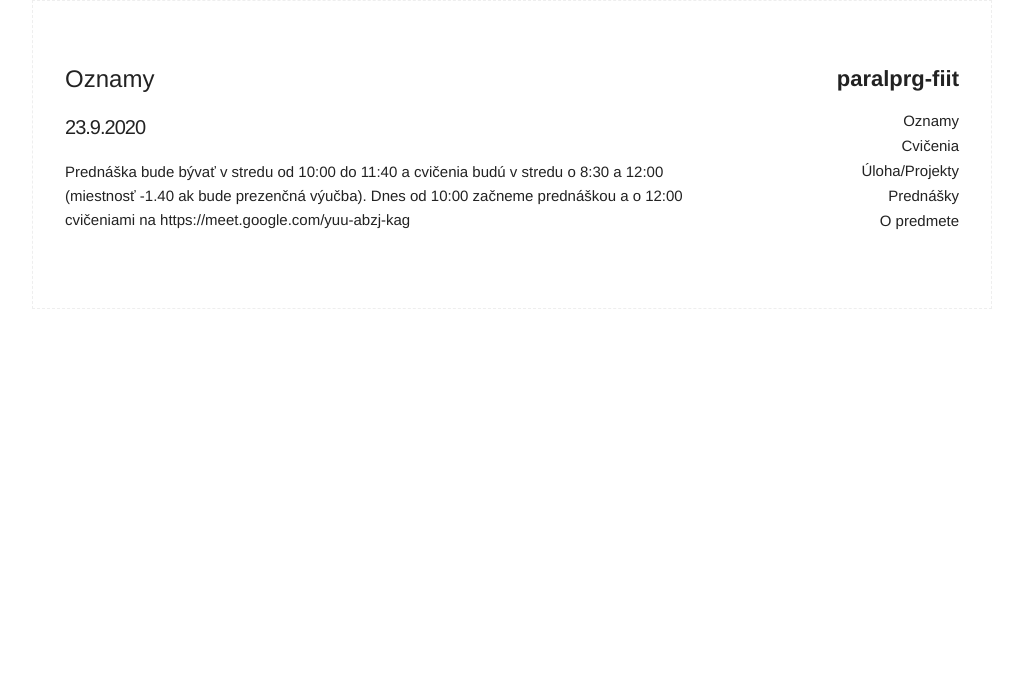
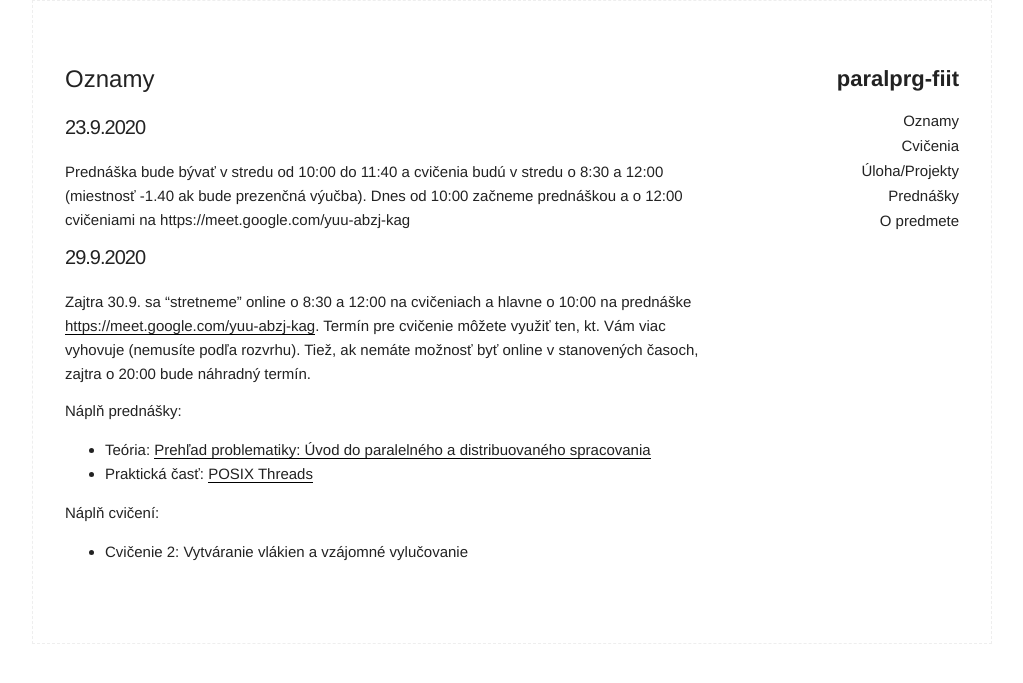
Before and after one commit to MichalCernansky/paralprg-fiit, a Jekyll site: the page built from index.md, in a window 1280 px wide. Shown: the top 683 px of the page, without its empty margins (128-1151 px from the left). Built offline with Jekyll 4.4.1, drawn with Linux system fonts in a browser that asks for light colours.

Commit message:
new info

```diff
--- a/index.md
+++ b/index.md
@@ -6,3 +6,17 @@ title: Oznamy
 ### 23.9.2020
 
 Prednáška bude bývať v stredu od 10:00 do 11:40 a cvičenia budú v stredu o 8:30 a 12:00 (miestnosť -1.40 ak bude prezenčná výučba). Dnes od 10:00 začneme prednáškou a o 12:00 cvičeniami na https://meet.google.com/yuu-abzj-kag
+
+
+### 29.9.2020
+
+Zajtra 30.9. sa "stretneme" online o 8:30 a 12:00 na cvičeniach a hlavne o 10:00 na prednáške [https://meet.google.com/yuu-abzj-kag](https://meet.google.com/yuu-abzj-kag). Termín pre cvičenie môžete využiť ten, kt. Vám viac vyhovuje (nemusíte podľa rozvrhu). Tiež, ak nemáte možnosť byť online v stanovených časoch, zajtra o 20:00 bude náhradný termín.
+
+Náplň prednášky:
+
+- Teória: [Prehľad problematiky: Úvod do paralelného a distribuovaného spracovania](documents/pp_prednaska_2_uvod.pdf)
+- Praktická časť: [POSIX Threads](documents/pp_prednaska_3_pthreads)
+
+Náplň cvičení:
+
+- Cvičenie 2: Vytváranie vlákien a vzájomné vylučovanie
```
